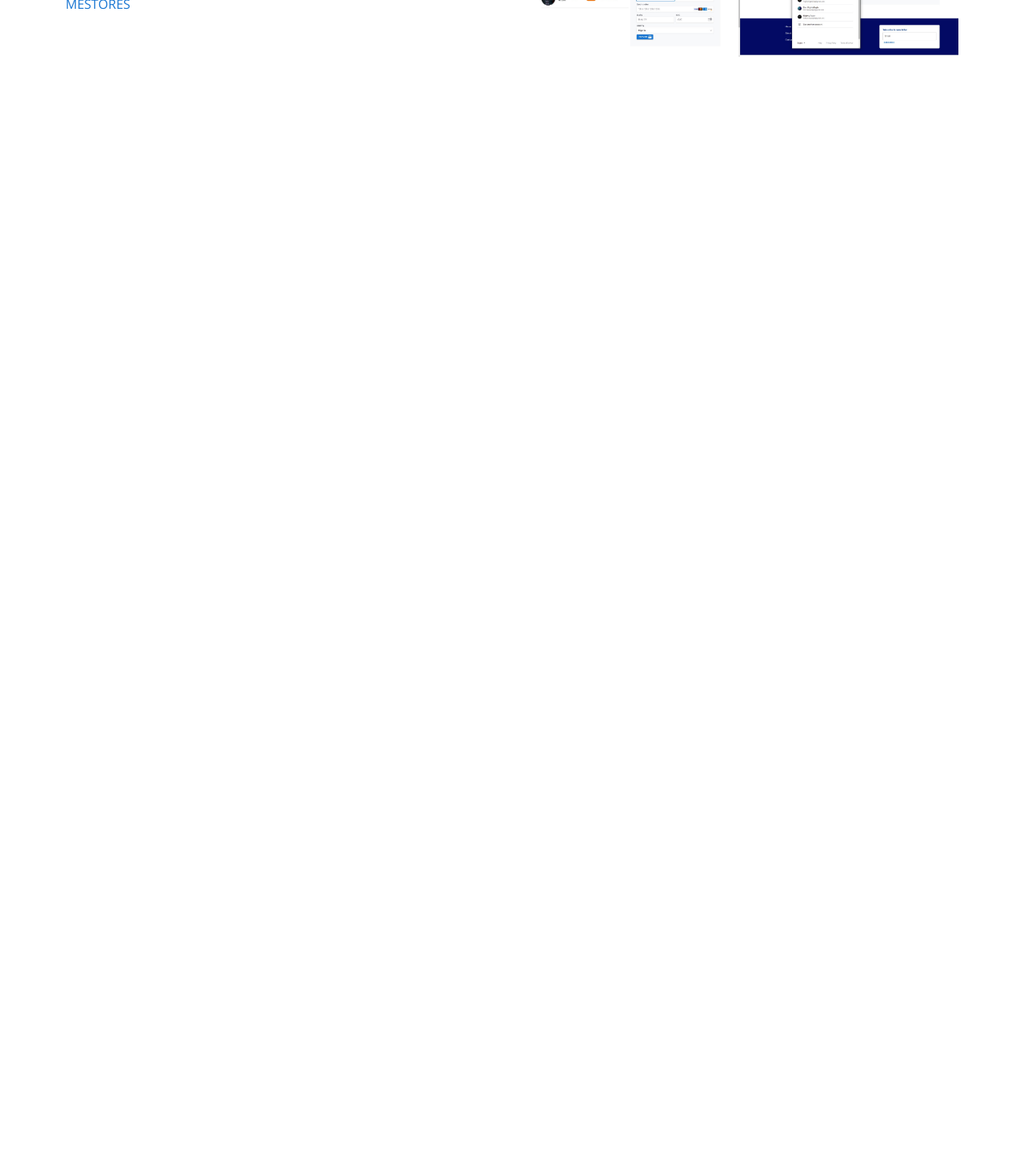
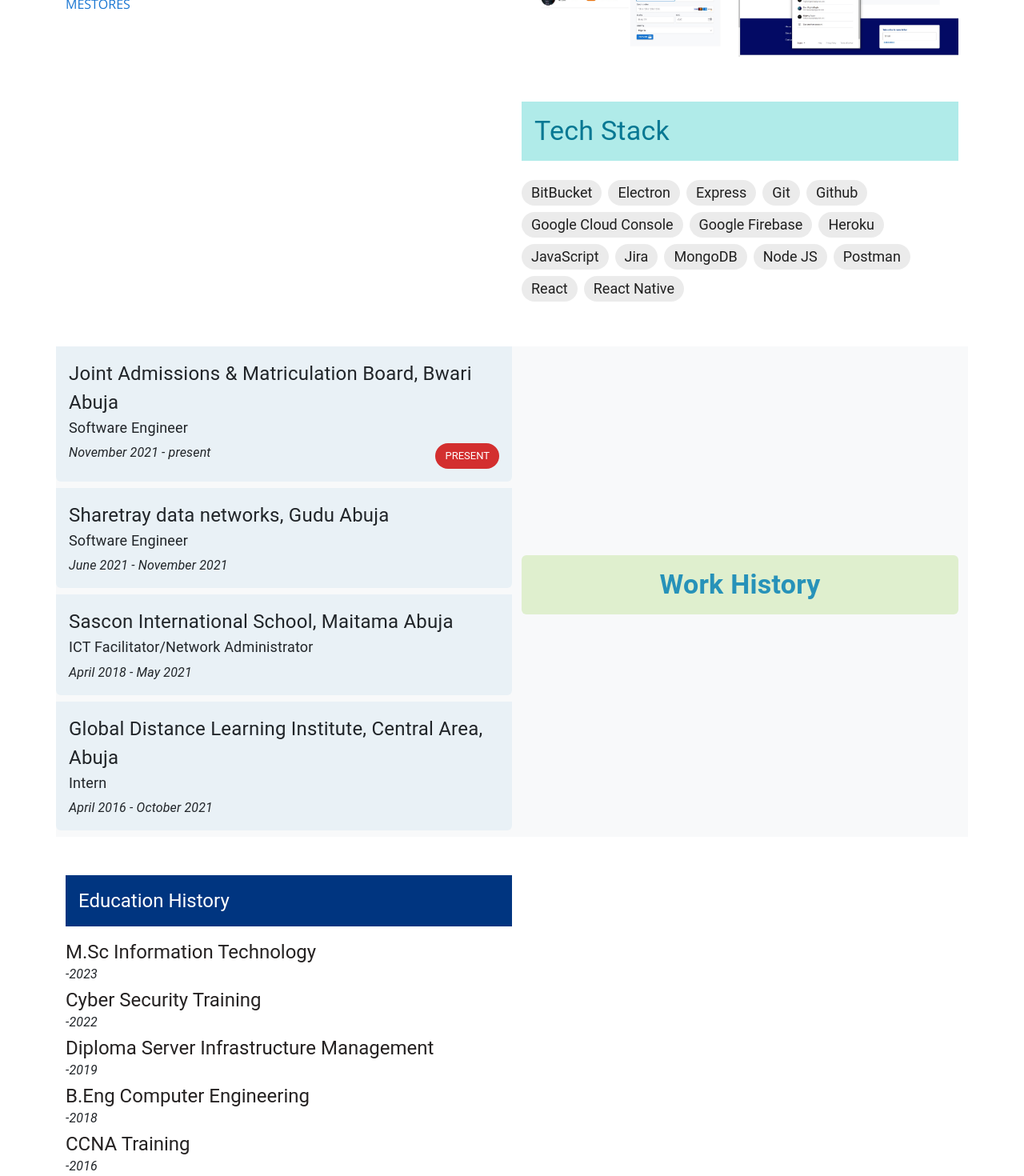
Before and after one commit to MightyEagle96/myportfolio, a React (Create React App) app: page / in a window 1280 px wide. Shown: the part 1240-2710 px from the top of the page at 80% size. Before the commit the page ends 1367 px from the top, so only its background shows below. Built offline with nearby package versions, Linux system fonts and the light colour scheme.

Commit message:
made changes

```diff
--- /dev/null
+++ b/src/pages/EducationHistory.jsx
@@ -0,0 +1,48 @@
+import { Typography } from "@mui/material";
+import React from "react";
+import { educationHistory } from "./data";
+
+export default function EducationHistory() {
+  return (
+    <div>
+      <div className="container mt-5 mb-5">
+        <div className="d-none d-md-block">
+          <div
+            className="col-lg-6 p-3 text-white mb-3"
+            style={{ backgroundColor: "#003580" }}
+          >
+            <Typography variant="h5">Education History </Typography>
+          </div>
+          <div>
+            {educationHistory.map((c) => (
+              <div className="mb-1">
+                <Typography color="#252222" variant="h5">
+                  {c.name}
+                </Typography>
+                <Typography fontStyle={"italic"}>-{c.year}</Typography>
+              </div>
+            ))}
+          </div>
+        </div>
+        <div className="d-sm-block d-md-none">
+          <div
+            className="col-lg-6 p-2 text-white text-center mb-3"
+            style={{ backgroundColor: "#003580" }}
+          >
+            <Typography variant="h6">Education History </Typography>
+          </div>
+          <div>
+            {educationHistory.map((c) => (
+              <div className="mb-1">
+                <Typography color="#252222">{c.name}</Typography>
+                <Typography variant="subtitle2" fontStyle={"italic"}>
+                  -{c.year}
+                </Typography>
+              </div>
+            ))}
+          </div>
+        </div>
+      </div>
+    </div>
+  );
+}
--- a/src/pages/HomePage.jsx
+++ b/src/pages/HomePage.jsx
@@ -2,6 +2,9 @@ import React from "react";
 import HeaderComponent from "./HeaderComponent";
 import "./style.css";
 import ProjectHistory from "./ProjectHistory";
+import EducationHistory from "./EducationHistory";
+import TechStack from "./TechStack";
+import WorkHistory from "./WorkHistory";
 
 export default function HomePage() {
   return (
@@ -9,6 +12,9 @@ export default function HomePage() {
       <HeaderComponent />
 
       <ProjectHistory />
+      <TechStack />
+      <WorkHistory />
+      <EducationHistory />
     </div>
   );
 }
--- a/src/pages/ProjectHistory.jsx
+++ b/src/pages/ProjectHistory.jsx
@@ -1,6 +1,6 @@
 import React from "react";
 import { Typography, Link } from "@mui/material";
-import { workHistory } from "./data";
+import { projectHistory } from "./data";
 export default function ProjectHistory() {
   return (
     <div className="mt-4">
@@ -13,7 +13,7 @@ export default function ProjectHistory() {
             <hr />
           </div>
           <div className="mb-3">
-            {workHistory.map((c, i) => (
+            {projectHistory.map((c, i) => (
               <div className="mb-4">
                 <div
                   className={
@@ -53,7 +53,7 @@ export default function ProjectHistory() {
             </Typography>
           </div>
           <div className="mb-3">
-            {workHistory.map((c, i) => (
+            {projectHistory.map((c, i) => (
               <div className="mb-5">
                 <div className="row">
                   {i % 2 === 1 ? (
@@ -135,7 +135,7 @@ export default function ProjectHistory() {
             </Typography>
           </div>
           <div className="mb-5">
-            {workHistory.map((c, i) => (
+            {projectHistory.map((c, i) => (
               <div className="mb-4">
                 <div className="text-center">
                   <Typography color="#123b5a" variant="h6" fontWeight={700}>
--- /dev/null
+++ b/src/pages/TechStack.jsx
@@ -0,0 +1,76 @@
+import { Chip, Typography } from "@mui/material";
+import React from "react";
+import { techStack } from "./data";
+
+export default function TechStack() {
+  return (
+    <div className="mb-5 mt-5 container">
+      <div className="d-none d-lg-block">
+        <div className="row">
+          <div className="col-lg-6"></div>
+          <div className="col-lg-6 ">
+            <div className="p-3 mb-4  " style={{ backgroundColor: "#b0ebe9" }}>
+              <Typography variant="h4" color="#077893">
+                Tech Stack
+              </Typography>
+            </div>
+            <div>
+              {techStack.sort().map((c, i) => (
+                <Chip
+                  label={c}
+                  key={i}
+                  sx={{ fontSize: 18 }}
+                  className="me-2 mb-2"
+                />
+              ))}
+            </div>
+          </div>
+        </div>
+      </div>
+      <div className=" d-sm-block d-md-none">
+        <div className="col-lg-6 ">
+          <div
+            className="p-2 mb-4 text-center "
+            style={{ backgroundColor: "#b0ebe9" }}
+          >
+            <Typography variant="h6" color="#077893">
+              Tech Stack
+            </Typography>
+          </div>
+          <div>
+            {techStack.sort().map((c, i) => (
+              <Chip
+                label={c}
+                key={i}
+                sx={{ fontSize: 14 }}
+                className="me-2 mb-2"
+              />
+            ))}
+          </div>
+        </div>
+      </div>
+      <div className=" d-none d-md-block d-lg-none">
+        <div className="">
+          <div
+            className="p-2 mb-4 col-md-6 text-center "
+            style={{ backgroundColor: "#b0ebe9" }}
+          >
+            <Typography variant="h6" color="#077893">
+              Tech Stack
+            </Typography>
+          </div>
+          <div>
+            {techStack.sort().map((c, i) => (
+              <Chip
+                label={c}
+                key={i}
+                sx={{ fontSize: 14 }}
+                className="me-2 mb-2"
+              />
+            ))}
+          </div>
+        </div>
+      </div>
+    </div>
+  );
+}
--- /dev/null
+++ b/src/pages/WorkHistory.jsx
@@ -0,0 +1,103 @@
+import { Chip, Typography } from "@mui/material";
+import React from "react";
+import { workHistory } from "./data";
+
+export default function WorkHistory() {
+  return (
+    <div className="mt-5 mb-5 container">
+      <div className="d-none d-lg-block">
+        <div className="row bg-light p-0">
+          <div className="col-lg-6 p-0">
+            <div>
+              {workHistory.map((c) => (
+                <div
+                  className="p-3 mb-2 rounded-bottom"
+                  style={{ backgroundColor: "#e9f1f6" }}
+                >
+                  <Typography fontSize={24}>{c.office}</Typography>
+                  <Typography gutterBottom fontSize={18}>
+                    {c.role}
+                  </Typography>
+                  <div className="d-flex justify-content-between">
+                    <Typography fontStyle={"italic"}>{c.date}</Typography>
+                    {c.present && <Chip label={c.present} color="error" />}
+                  </div>
+                </div>
+              ))}
+            </div>
+          </div>
+          <div className="col-lg-6 d-flex align-items-center">
+            <div
+              className="p-3 mb-3 col-lg-12 text-center rounded"
+              style={{ backgroundColor: "#dfefce", color: "#2792b9" }}
+            >
+              <Typography variant="h4" fontWeight={700}>
+                Work History
+              </Typography>
+            </div>
+          </div>
+        </div>
+      </div>
+      <div className="d-none d-md-block d-lg-none">
+        <div className="row bg-light p-0">
+          <div className="col-lg-6 p-0">
+            <div
+              className="p-3 mb-3 col-lg-12 text-center rounded"
+              style={{ backgroundColor: "#dfefce", color: "#2792b9" }}
+            >
+              <Typography variant="h6" fontWeight={700}>
+                Work History
+              </Typography>
+            </div>
+            <div>
+              {workHistory.map((c) => (
+                <div
+                  className="p-3 mb-2 rounded-bottom"
+                  style={{ backgroundColor: "#e9f1f6" }}
+                >
+                  <Typography fontSize={24}>{c.office}</Typography>
+                  <Typography gutterBottom fontSize={18}>
+                    {c.role}
+                  </Typography>
+                  <div className="d-flex justify-content-between">
+                    <Typography fontStyle={"italic"}>{c.date}</Typography>
+                    {c.present && <Chip label={c.present} color="error" />}
+                  </div>
+                </div>
+              ))}
+            </div>
+          </div>
+        </div>
+      </div>
+      <div className="d-sm-block d-md-none">
+        <div
+          className="p-2 mb-3 col-lg-12 text-center rounded"
+          style={{ backgroundColor: "#dfefce", color: "#2792b9" }}
+        >
+          <Typography variant="h6" fontWeight={500}>
+            Work History
+          </Typography>
+        </div>
+        <div>
+          {workHistory.map((c) => (
+            <div
+              className="p-3 mb-2 rounded-bottom"
+              style={{ backgroundColor: "#e9f1f6" }}
+            >
+              <Typography fontSize={16}>{c.office}</Typography>
+              <Typography gutterBottom fontSize={14}>
+                {c.role}
+              </Typography>
+              <div className="d-flex justify-content-between">
+                <Typography fontStyle={"italic"} variant="subtitle2">
+                  {c.date}
+                </Typography>
+                {c.present && <Chip label={c.present} color="error" />}
+              </div>
+            </div>
+          ))}
+        </div>
+      </div>
+    </div>
+  );
+}
--- a/src/pages/data.js
+++ b/src/pages/data.js
@@ -18,7 +18,7 @@ export const myData = {
   academicTitle: "M.Sc Information Technology, B.Eng Computer Engineering",
 };
 
-export const workHistory = [
+export const projectHistory = [
   {
     title: "AGUILA",
     description:
@@ -47,3 +47,53 @@ export const workHistory = [
     url: { link: "https://mestores-376810.web.app/", text: "MESTORES" },
   },
 ];
+
+export const educationHistory = [
+  { name: "M.Sc Information Technology", year: "2023" },
+  { name: "Cyber Security Training", year: "2022" },
+  { name: "Diploma Server Infrastructure Management", year: "2019" },
+  { name: "B.Eng Computer Engineering", year: "2018" },
+  { name: "CCNA Training", year: "2016" },
+];
+
+export const techStack = [
+  "React",
+  "JavaScript",
+  "React Native",
+  "Node JS",
+  "MongoDB",
+  "Express",
+  "Google Cloud Console",
+  "Google Firebase",
+  "Heroku",
+  "BitBucket",
+  "Jira",
+  "Electron",
+  "Github",
+  "Git",
+  "Postman",
+];
+
+export const workHistory = [
+  {
+    office: "Joint Admissions & Matriculation Board, Bwari Abuja",
+    date: "November 2021 - present",
+    role: "Software Engineer",
+    present: "PRESENT",
+  },
+  {
+    office: "Sharetray data networks, Gudu Abuja",
+    date: "June 2021 - November 2021",
+    role: "Software Engineer",
+  },
+  {
+    office: "Sascon International School, Maitama Abuja",
+    date: "April 2018 - May 2021",
+    role: "ICT Facilitator/Network Administrator",
+  },
+  {
+    office: "Global Distance Learning Institute, Central Area, Abuja",
+    date: "April 2016 - October 2021",
+    role: "Intern",
+  },
+];
```
